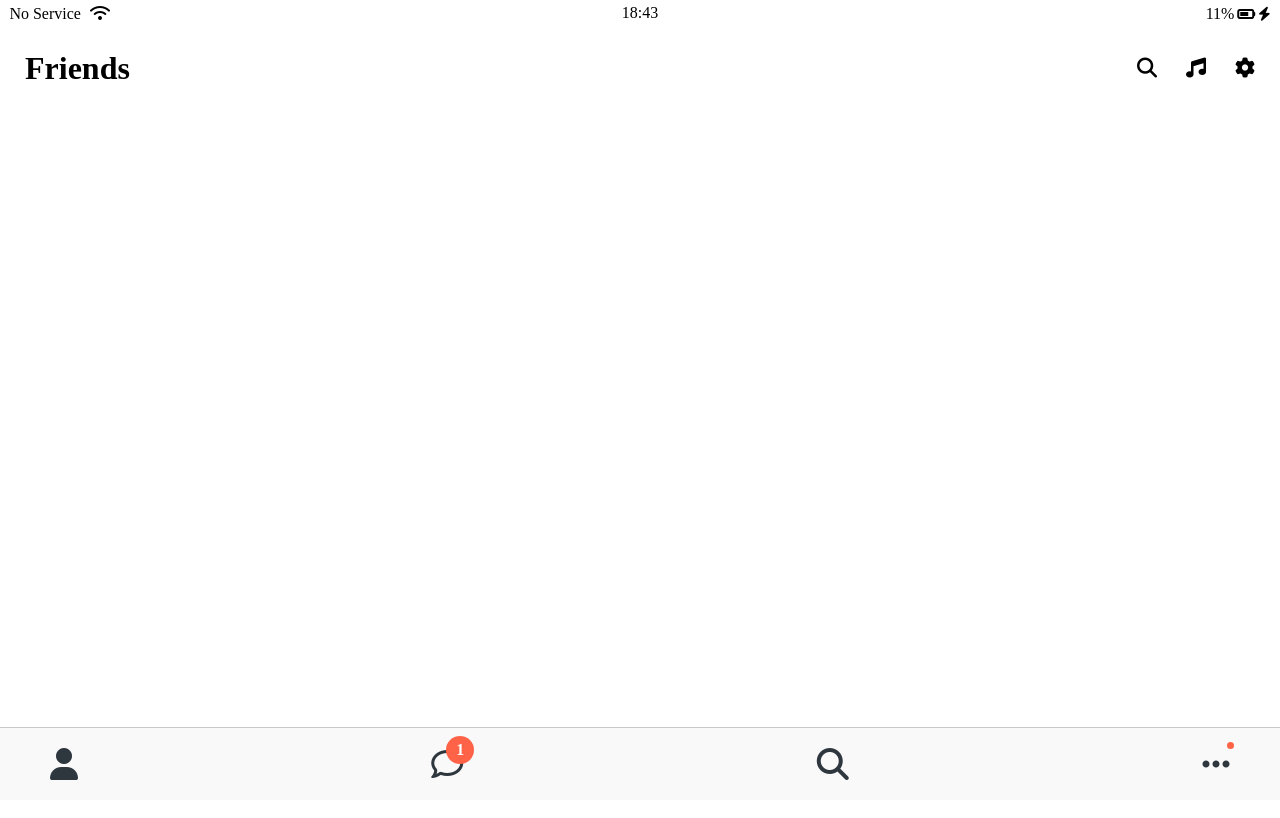
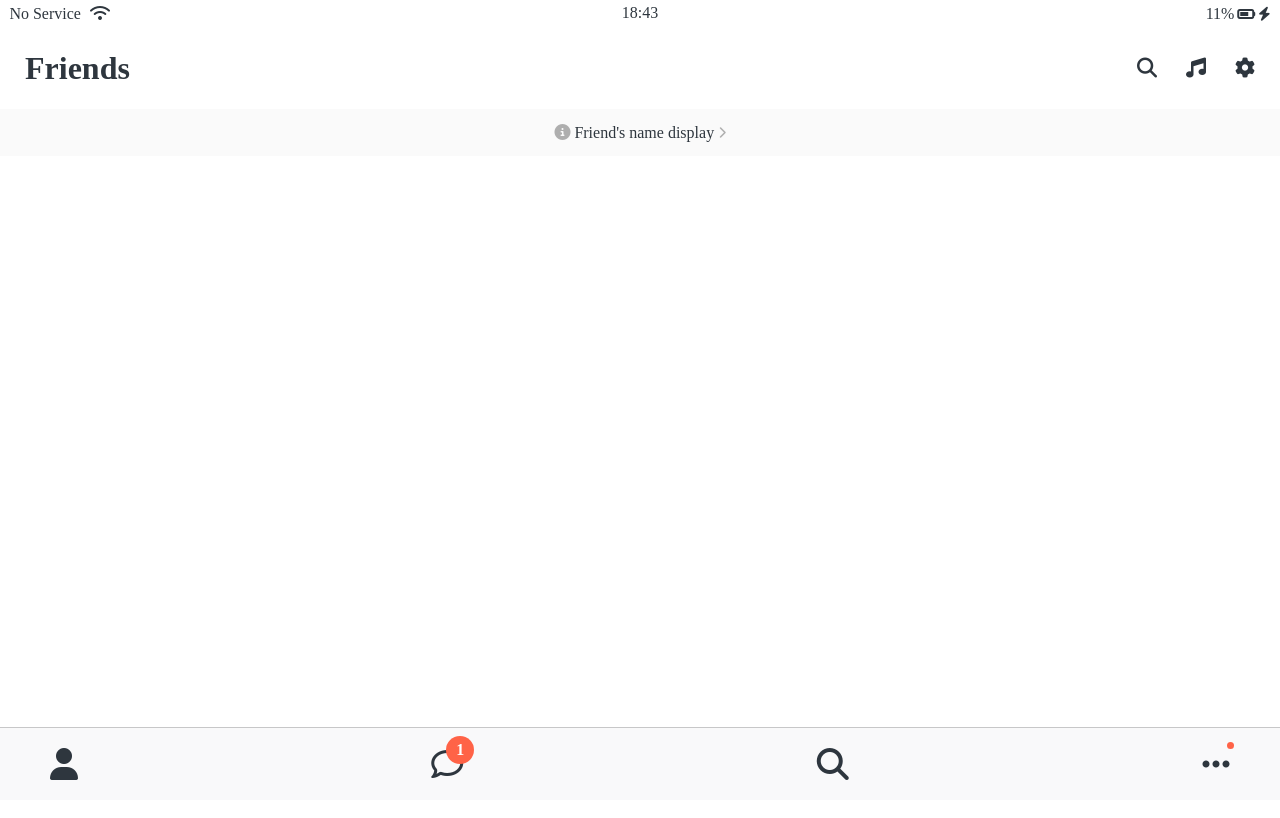
Before and after one commit to soondaeman/kokoa-clone, a plain HTML site: page friends.html in a window 1280 px wide. Shown: the top 818 px of the page. Drawn offline with Linux system fonts and the light colour scheme; a web font is replaced by a local one.

Commit message:
#6.15 Friends Screen part One

```diff
--- /dev/null
+++ b/css/screens/friends.css
@@ -0,0 +1,10 @@
+#friends-display-link {
+  text-align: center;
+  display: block;
+  background-color: #fafafa;
+  padding: 15px 0px;
+  font-size: 16px;
+}
+#friends-display-link i {
+  color: rgba(0, 0, 0, 0.3);
+}
--- a/css/styles.css
+++ b/css/styles.css
@@ -10,8 +10,9 @@
 
 /* Screens */
 @import "screens/login.css";
+@import "screens/friends.css";
 
 body {
+  color: #2e363e;
   font-family: "Playfair", serif;
-  height: 200vh;
 }
--- a/friends.html
+++ b/friends.html
@@ -32,6 +32,11 @@
       </div>
     </header>
 
+    <a id="friends-display-link" href=""
+      ><i class="fa-solid fa-circle-info"></i> Friend's name display
+      <i class="fa-solid fa-chevron-right fa-xs"></i>
+    </a>
+
     <nav class="nav">
       <ul class="nav__list">
         <li class="nav__btn">
```
